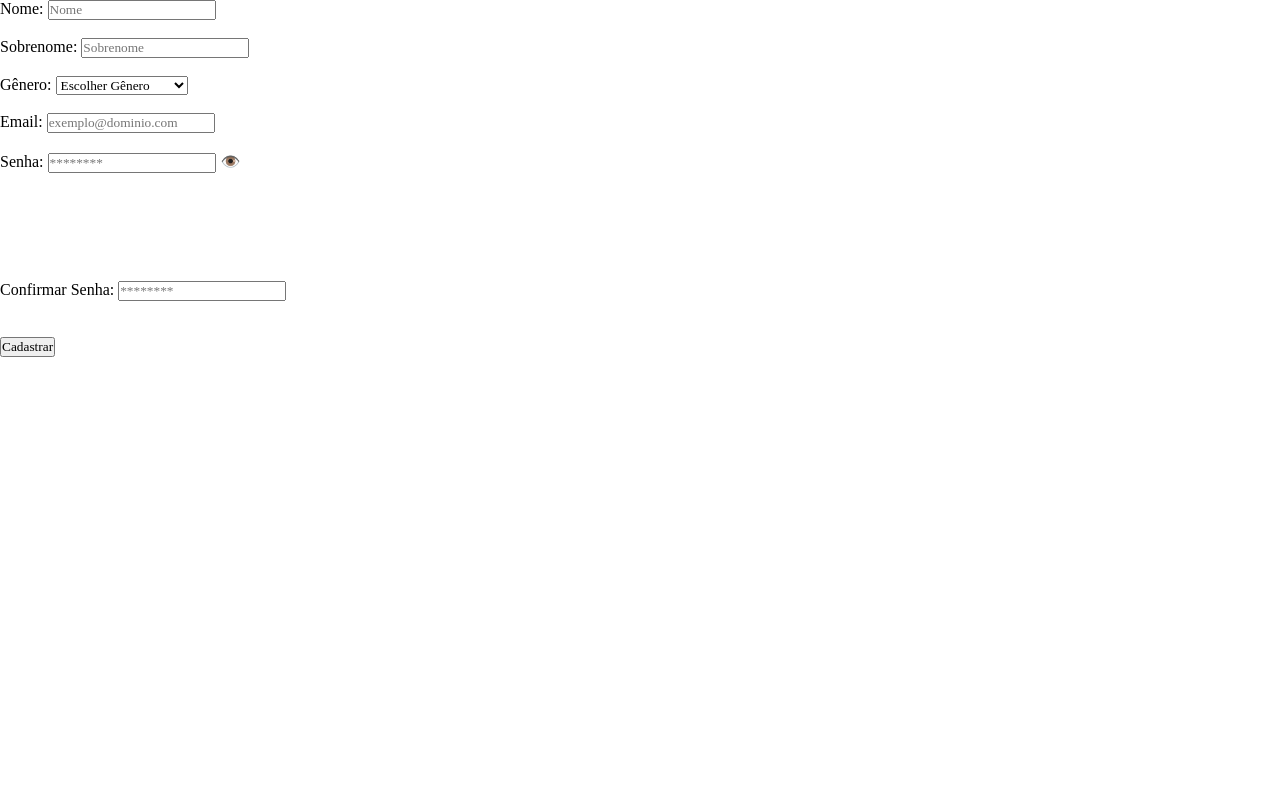
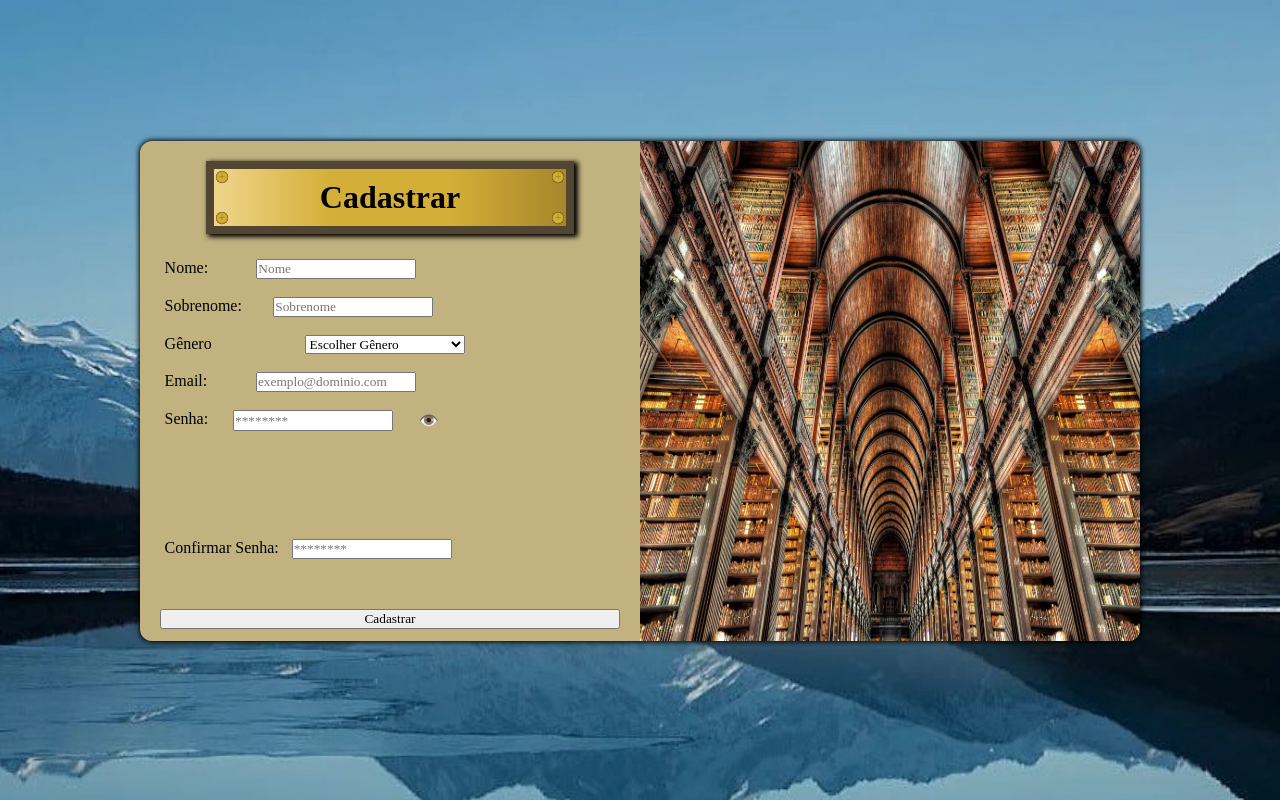
Before and after one commit to fabiamdamaceno/Lendo-pelo-Mundo, a website: page site/public/cadastro.html in a window 1280 px wide. Drawn offline with Linux system fonts and the light colour scheme.

Commit message:
Alterado a estilização do index

```diff
--- a/site/public/cadastro.html
+++ b/site/public/cadastro.html
@@ -13,42 +13,104 @@
 
 <body>
 
-    Nome:
+    <main>
+
+        <div class="containerCadastro">
+
+            <div class="conteudoCadastro">
+                <div class="tituloCadastro">
+                    <div class="parafusos">
+                        <div class="parafusoFora parafusoFora1">
+                            <span class="parafuso">+</span>
+                        </div>
+                        <div class="parafusoFora parafusoFora2">
+                            <span class="parafuso">+</span>
+                        </div>
+                    </div>
+                    <h2>Cadastrar</h2>
+                    <div class="parafusos">
+                        <div class="parafusoFora parafusoFora1">
+                            <span class="parafuso">+</span>
+                        </div>
+                        <div class="parafusoFora parafusoFora2">
+                            <span class="parafuso">+</span>
+                        </div>
+                    </div>
+                </div>
+
+                <div class="inputs">
+
+                    <div class="containerInput">
+                        <div class="inserirInput">
+                            <span>Nome:</span>
                             <input placeholder="Nome" oninput="validarNome()" type="text" id="ipt_nome"> <br>
+                        </div>
                             <div id="div_msgNome"><br></div>
+                </div>
 
-    Sobrenome:
+                <div class="containerInput">
+                    <div class="inserirInput">
+                        <span>Sobrenome:</span>
                         <input placeholder="Sobrenome" oninput="validarSobrenome()" type="text" id="ipt_sobrenome"> <br>
+                    </div>
                     <div id="div_msgSobrenome"><br></div>
+                </div>
 
-    Gênero:
+                <div class="containerInput">
+                    <div class="inserirInput">
+
+                        <span>Gênero</span>
                         <select id="ipt_genero">
                             <option>Escolher Gênero</option>
                             <option value="masculino">Masculino</option>
                             <option value="feminino">Feminino</option>
                             <option value="NULL">Prefiro não informar</option>
                         </select>
+                    </div>
                     <div id="div_msgGenero"><br></div>
+                </div>
 
-    Email:
+                <div class="containerInput">
+                    <div class="inserirInput">
+                        <span>Email:</span>
                         <input placeholder="exemplo@dominio.com" oninput="validarEmail()" type="text" id="ipt_email"> <br>
+                    </div>
                     <div id="div_msgEmail"><br></div>
+                </div>
 
-    Senha:
-    <input placeholder="********"  oninput="validarSenha()" type="password" id="ipt_senha">
+                <div class="containerInput">
+                    <div class="inserirInput">
+                        <Span>Senha:</Span>
+                        <input placeholder="********" oninput="validarSenha()" type="password" id="ipt_senha">
                         <button id="btn_senha" onclick="visualizarSenha()">👁️</button>
                         <br>
+                    </div>
                         <div id="div_msgSenha"><br><br><br><br><br><br></div>
+                </div>
 
-    Confirmar Senha:
-    <input placeholder="********" oninput="validarConfirmarSenha()" type="password" id="ipt_confirmarSenha"> <br>
+                <div class="containerInput">
+                    <div class="inserirInput">
+                        <span>Confirmar Senha:</span>
+                        <input placeholder="********" oninput="validarConfirmarSenha()" type="password" id="ipt_confirmarSenha">
+                        <br>
+                    </div>
                         <div id="div_msgConfirmarSenha"><br></div>
+                </div>
+            </div>
 
                 <br>
 
                 <button onclick="cadastrar()">Cadastrar</button>
+            </div>
+            <div class="imgCadastro">
+                <img src="./assets/imgs/fotoRascunho.jpg">
+            </div>
+        </div>
 
-    <div id="div_aviso" style="display: none"></div> <br>
+        <div id="div_aviso" style="display: none">
+
+        </div> <br>
+    </main>
 
 </body>
 
--- a/site/public/css/styleCadastro.css
+++ b/site/public/css/styleCadastro.css
@@ -5,3 +5,96 @@
     font-size: 16px;
     padding: 1px;
 }
+
+main {
+    height: 100vh;
+
+    background-image: url(../assets/imgs/fundoTelaFormatado.jpg);
+    background-size: cover;
+    background-position: top;
+}
+
+/* Container Cadastro */
+
+.containerCadastro {
+    background-color: #C2B280;
+    margin: auto;
+
+    display: flex;
+    height: 500px;
+    width: 1000px;
+
+    border-radius: 12px;
+
+    box-shadow: 0px 0px 5px 1px black;
+}
+
+.tituloCadastro {
+    width: 80%;
+
+    background: linear-gradient(to left, #A8862B, #D4AF37,  #D4AF37, #F0D58C);
+
+    margin-bottom: 12px;
+    padding: 0.4% 0.4%;
+    border: 8px solid #524632;
+    box-shadow: 3px 2px 5px 1px black;
+    display: flex;
+
+    align-self: center;
+    justify-content: space-between  ;
+}
+
+.conteudoCadastro {
+    display: flex;
+    flex-direction: column;
+
+    justify-content: center;
+    align-items: left;
+    justify-content: space-around;
+    padding: 2%;
+    margin: auto;
+
+    height: 100%;
+    width: 50%;
+}
+
+.conteudoCadastro input, select {
+    width: 160px;
+}
+
+.conteudoCadastro .containerInput {
+    display: row;
+    flex-direction: row;
+
+    justify-content: space-between;
+    width: 400px;
+}
+
+.conteudoCadastro .containerInput .inserirInput {
+    display: flex;
+    flex-direction: row;
+
+    justify-content: space-between;
+
+    width: 300px;
+}
+
+.inputs {
+    padding: 3% 1%;
+}
+
+.imgCadastro {
+    height: 500px;
+    width: 50%;
+
+    border-top-right-radius: 12px;
+    border-bottom-right-radius: 12px;
+}
+
+.imgCadastro img {
+    height: 100%;
+    width: 100%;
+
+    border-top-right-radius: 12px;
+    border-bottom-right-radius: 12px;
+}
--- a/site/public/css/styleIndex.css
+++ b/site/public/css/styleIndex.css
@@ -5,6 +5,8 @@
     height: 45vh;
     background-size: cover;
     background-position: top;
+    background-attachment: fixed;
+
 
     display: flex;
     flex-direction: column;
@@ -14,10 +16,12 @@
     text-shadow: 2px 2px 2px black;
 
     box-shadow: 0px 0px 8px 2px lightblue;
+
 }
 
 .head h1 {
     color: #FCFCFC;
+    color: #524632;
 }
 
 .head h6 {
@@ -44,6 +48,7 @@ main .body {
     width: 100%;
     height: 35vh;
     background-size: cover;
+    background-attachment: fixed;
 
     margin: 4vh 0vw;
 
--- a/site/public/css/styleLogin.css
+++ b/site/public/css/styleLogin.css
@@ -5,3 +5,52 @@
     font-size: 16px;
     padding: 1px;
 }
+
+#btn_senha {
+    background: none;
+    border: none;
+    cursor: pointer;
+    font-size: 16px;
+    padding: 1px;
+}
+
+main {
+    height: 100vh;
+}
+
+/* Container Cadastro */
+
+.containerCadastro {
+    background-color: #524632;
+    margin: auto;
+
+    display: flex;
+    height: 500px;
+    width: 1000px;
+}
+
+.inputs {
+    display: flex;
+    flex-direction: column;
+
+    justify-content: center;
+    align-items: left;
+    justify-content: space-around;
+    padding: 2%;
+    margin: auto;
+    width: 50%;
+}
+
+.inputs input, select {
+    width: 160px;
+}
+
+.imgCadastro {
+    height: 500px;
+    width: 50%;
+}
+
+.imgCadastro img {
+    height: 100%;
+    width: 100%;
+}
```
Also changed, not shown: site/public/login.html (+12 -0 lines). Lines whose indentation alone changed are shown as unchanged.
